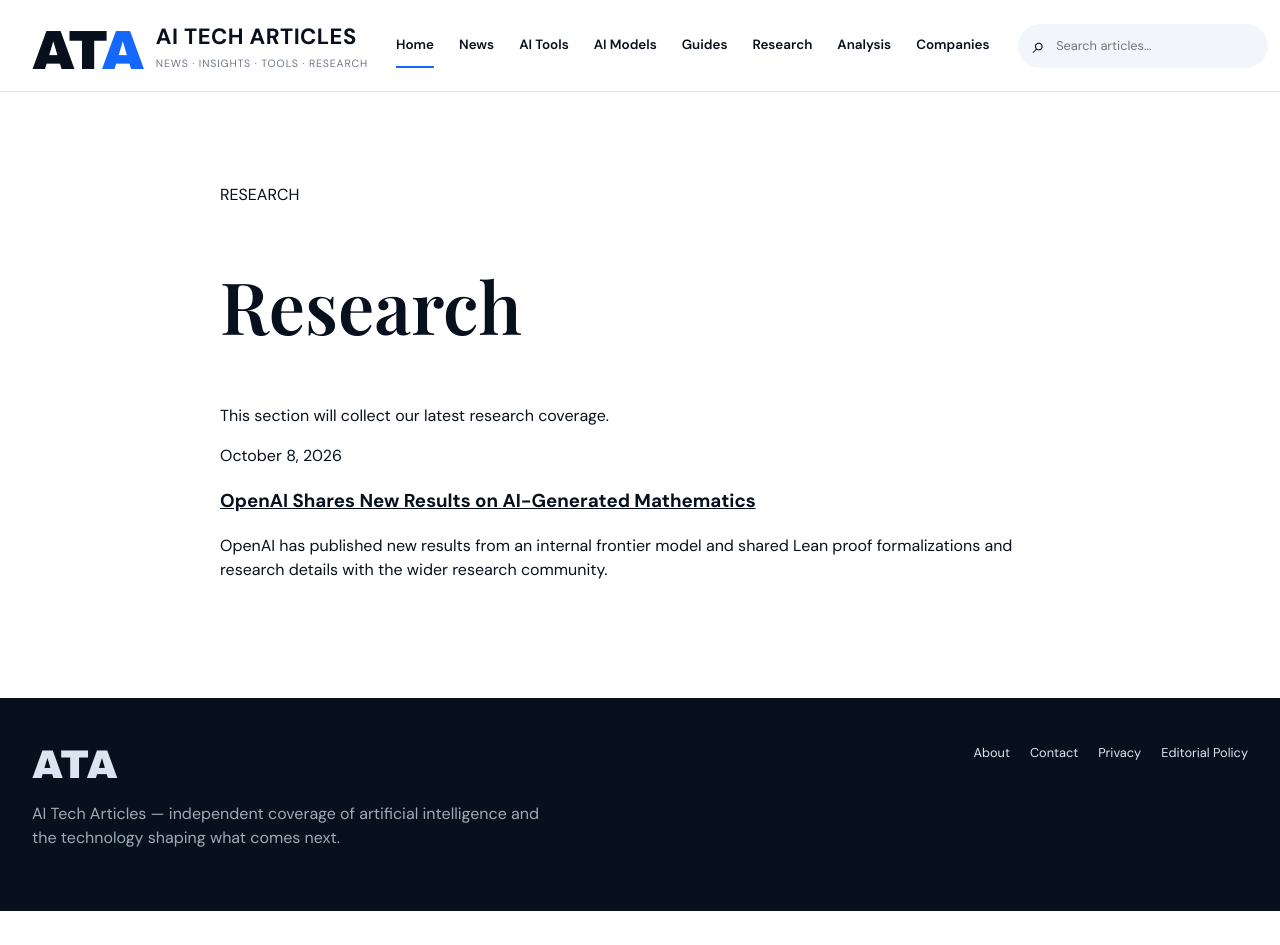
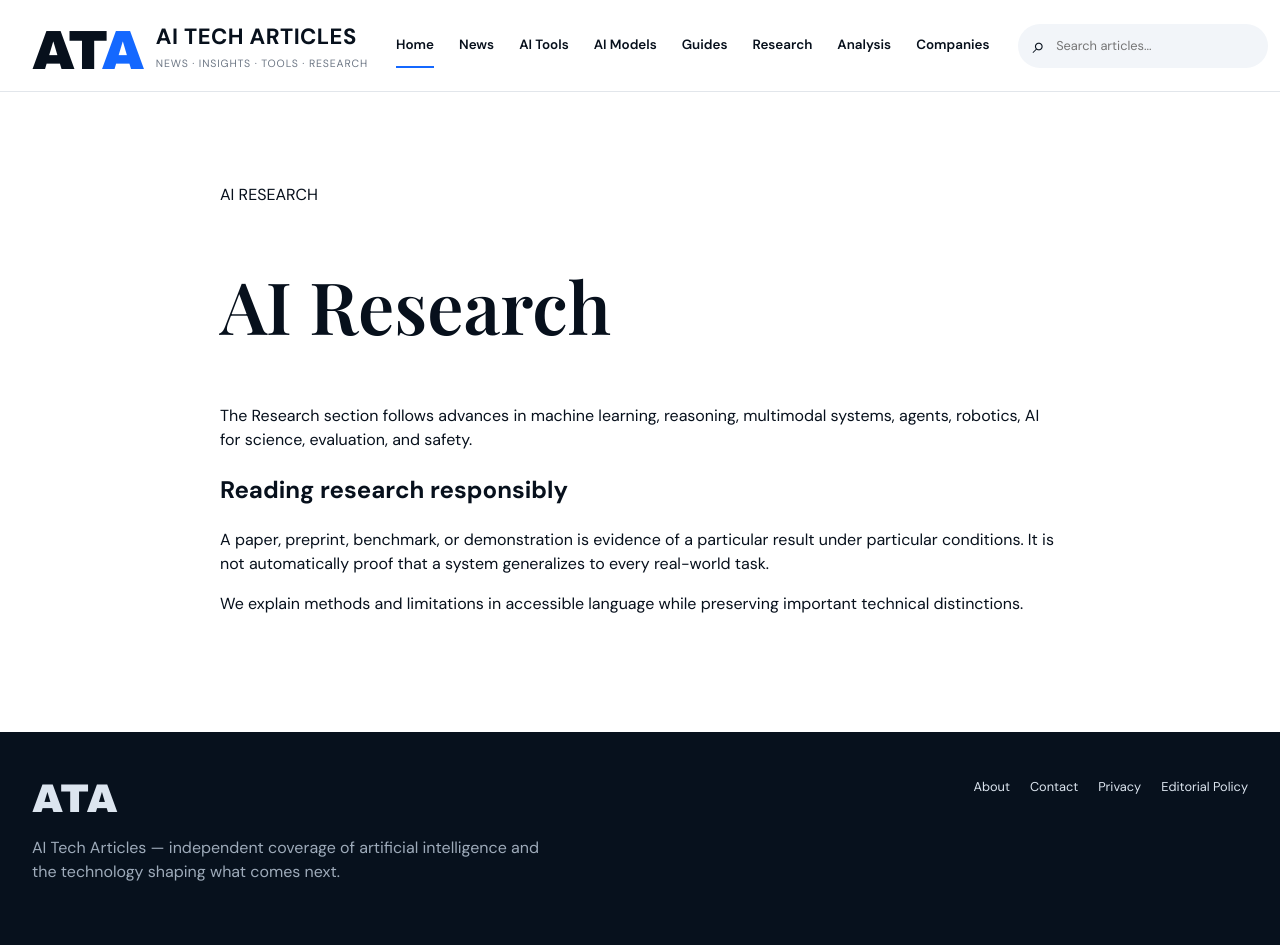
Before and after one commit to todaysnewsai/ChatGPTScope, a Jekyll site: the page built from research/index.md, in a window 1280 px wide and 945 px high. Built offline with Jekyll 4.4.1, drawn with Linux system fonts in a browser that asks for light colours.

Commit message:
Expand AI Research page

```diff
--- a/research/index.md
+++ b/research/index.md
@@ -1,17 +1,12 @@
 ---
 layout: page
-title: Research
-permalink: /research/
+title: "AI Research"
 ---
-<p>This section will collect our latest research coverage.</p>
 
-<div class="post-list">
-{% assign items = site.posts | where_exp: "post", "post.categories contains 'research'" %}
-{% for post in items %}
-<article class="post-card">
-  <p class="meta">{{ post.date | date: "%B %-d, %Y" }}</p>
-  <h3><a href="{{ post.url | relative_url }}">{{ post.title }}</a></h3>
-  {% if post.description %}<p>{{ post.description }}</p>{% endif %}
-</article>
-{% endfor %}
-</div>
+The Research section follows advances in machine learning, reasoning, multimodal systems, agents, robotics, AI for science, evaluation, and safety.
+
+## Reading research responsibly
+
+A paper, preprint, benchmark, or demonstration is evidence of a particular result under particular conditions. It is not automatically proof that a system generalizes to every real-world task.
+
+We explain methods and limitations in accessible language while preserving important technical distinctions.
```
